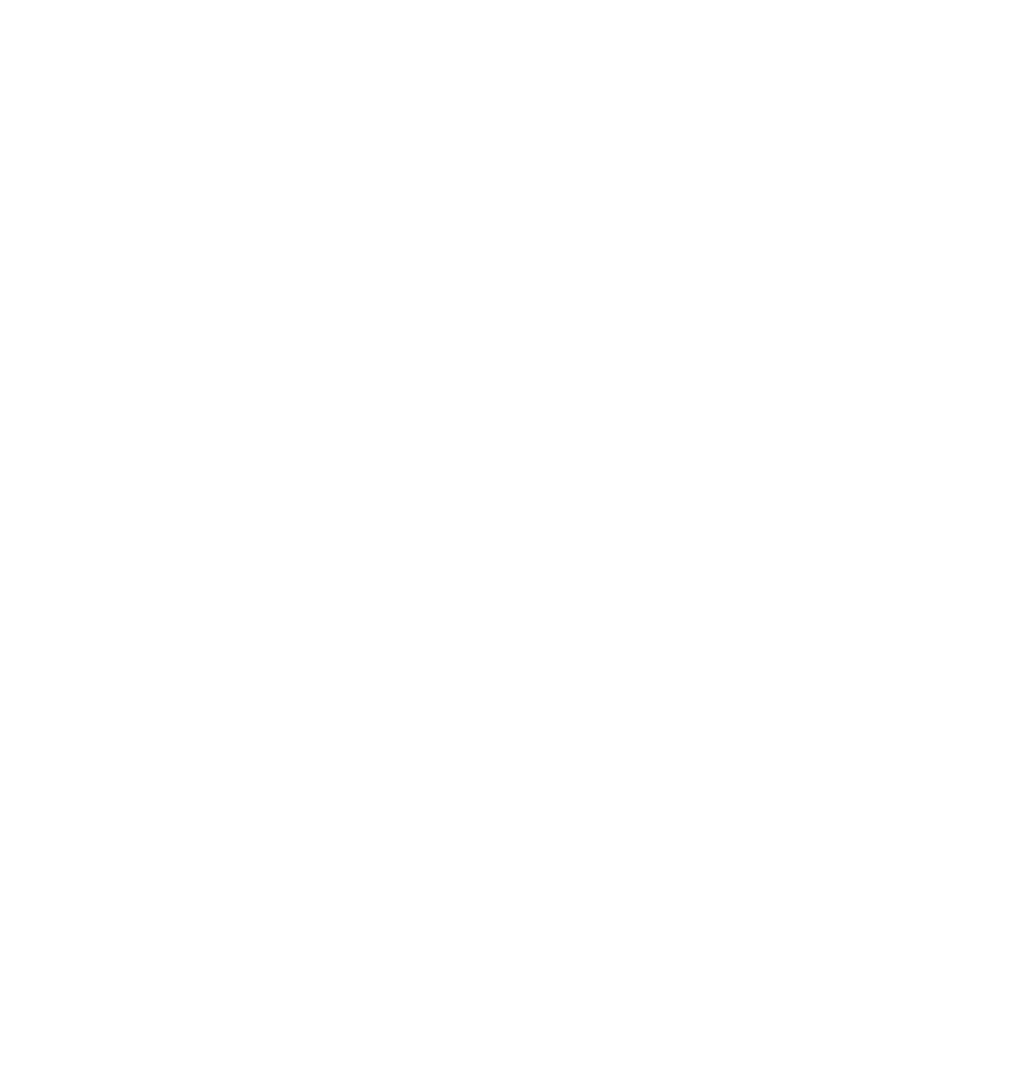
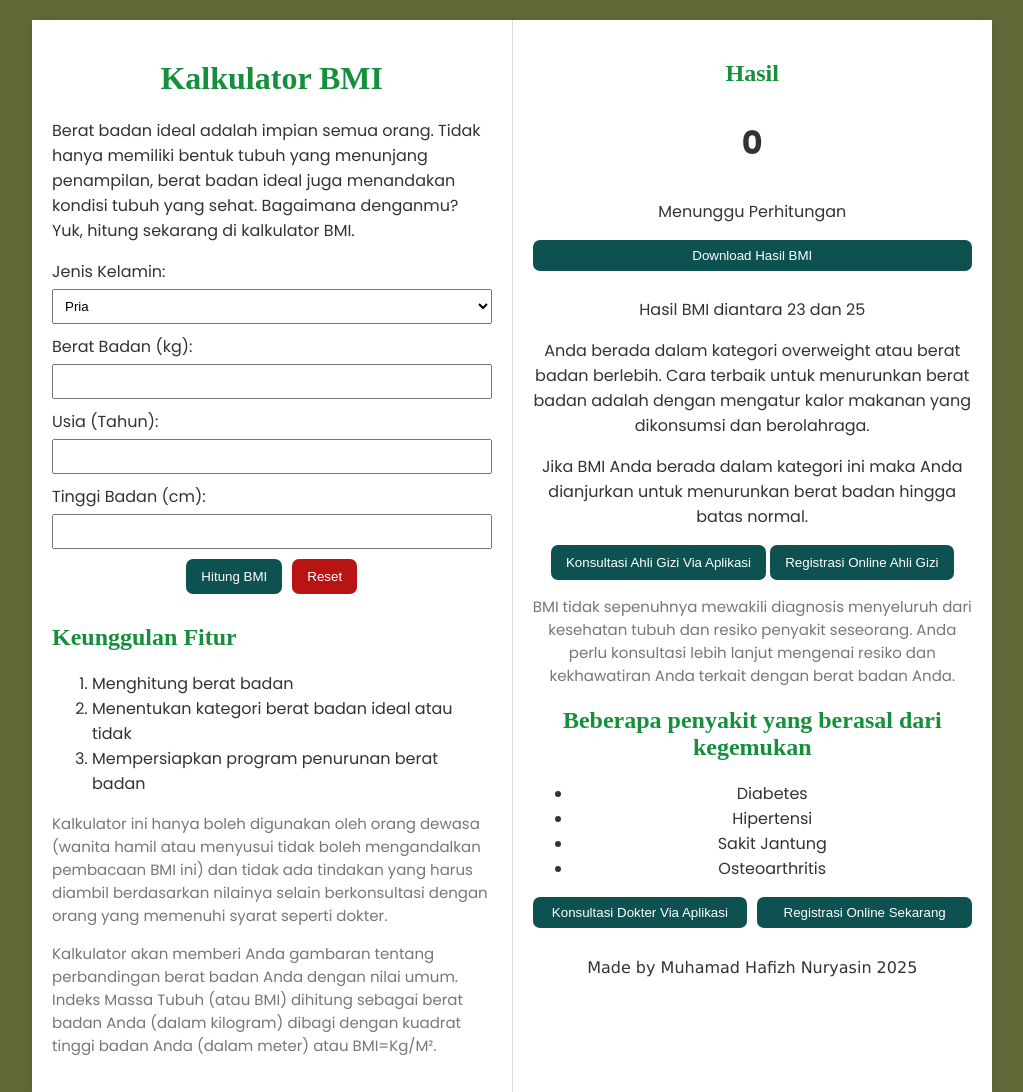
Before and after one commit to revou-fundamental-course/20-jan-25-alissonhafizh, a plain HTML site: page index.html in a window 1280 px wide. Shown: the whole page, without its empty margins (128-1151 px from the left). Before the commit the page ends 800 px from the top, so only its background shows below. Drawn offline with Linux system fonts and the light colour scheme.

Commit message:
Konfigurasi Akhir

```diff
--- a/css/style.css
+++ b/css/style.css
@@ -0,0 +1,112 @@
+body {
+    font-family: 'Poppins', sans-serif;
+    margin: 0;
+    padding: 0;
+    background-color: #606a38;
+    color: #333;
+}
+
+.container {
+    display: flex;
+    max-width: 960px;
+    margin: 20px auto;
+    box-shadow: 0 0 10px rgba(0, 0, 0, 0.1);
+    background-color: #fff;
+}
+
+.left-column {
+    flex: 1;
+    padding: 20px;
+    border-right: 1px solid #ddd;
+}
+
+.right-column {
+    flex: 1;
+    padding: 20px;
+}
+
+h1, h2 {
+    color: #168f3c;
+    font-family: 'Times New Roman', Times, serif;
+}
+
+label {
+    display: block;
+    margin-bottom: 5px;
+}
+
+input, select, button {
+    width: 100%;
+    padding: 8px;
+    margin-bottom: 10px;
+    box-sizing: border-box;
+}
+
+button {
+    background-color: #0d5251;
+    color: white;
+    border: none;
+    cursor: pointer;
+    border-radius: 7px;
+}
+
+button[type="reset"] {
+    background-color: #b91414; /* Warna Tombol Reset */
+}
+
+.keunggulan, .penyakit {
+    margin-top: 20px;
+}
+
+.disclaimer {
+    font-size: 15px;
+    color: #777;
+}
+
+.hasil {
+    text-align: center;
+    margin-bottom: 20px;
+}
+
+.center-title {
+    text-align: center;
+    margin-top: 20px;
+}
+.center-text {
+    text-align: center;
+    font-family: Verdana, Geneva, Tahoma, sans-serif;
+    font-size: 16px;
+}
+
+
+#hasil-bmi {
+    font-size: 2em;
+    font-weight: bold;
+}
+
+.tombol {
+    display: flex;
+    flex-direction: row;
+    justify-content: center;
+    gap: 10px;
+}
+
+.konsultasi button {
+    width: auto;
+    padding: 10px 15px;
+    margin: 0 auto;
+    border-radius: 7px;
+}
+
+.button-container {
+    display: flex;
+    flex-direction: row;
+    justify-content: center;
+    gap: 10px;
+}
+
+.button-container button {
+    width: auto;
+    padding: 10px 15px;
+    border-radius: 7px;
+}
--- a/index.html
+++ b/index.html
@@ -1,11 +1,95 @@
 <!DOCTYPE html>
-<html lang="en">
+<html lang="id">
 <head>
     <meta charset="UTF-8">
     <meta name="viewport" content="width=device-width, initial-scale=1.0">
-    <title>Document</title>
+    <title>Kalkulator BMI</title>
+    <link rel="stylesheet" href="css/style.css">
+    <link rel="preconnect" href="https://fonts.googleapis.com">
+    <link rel="preconnect" href="https://fonts.gstatic.com" crossorigin>
+    <link href="https://fonts.googleapis.com/css2?family=Poppins:wght@400;500;700&display=swap" rel="stylesheet">
 </head>
 <body>
+    <div class="container">
+        <div class="left-column">
+            <h1 class="center-title">Kalkulator BMI</h1>
+            <form>
+                <p>Berat badan ideal adalah impian semua orang. Tidak hanya memiliki bentuk tubuh yang menunjang penampilan, berat badan ideal juga menandakan kondisi tubuh yang sehat. Bagaimana denganmu? Yuk, hitung sekarang di kalkulator BMI.</p>
 
+                <label for="jenis-kelamin">Jenis Kelamin:</label>
+                <select id="jenis-kelamin">
+                    <option value="pria">Pria</option>
+                    <option value="wanita">Wanita</option>
+                </select>
+
+                <label for="berat">Berat Badan (kg):</label>
+                <input type="number" id="berat" required>
+
+                <label for="usia">Usia (Tahun):</label>
+                <input type="number" id="usia" required>
+
+                <label for="tinggi">Tinggi Badan (cm):</label>
+                <input type="number" id="tinggi" required>
+
+                <div class="button-container">
+                    <button type="button" onclick="hitungBMI()">Hitung BMI</button>
+                    <button type="reset">Reset</button>
+                </div>
+            </form>
+
+            <div class="keunggulan">
+                <h2>Keunggulan Fitur</h2>
+                <ol>
+                    <li>Menghitung berat badan</li>
+                    <li>Menentukan kategori berat badan ideal atau tidak</li>
+                    <li>Mempersiapkan program penurunan berat badan</li>
+                </ol>
+            </div>
+
+            <p class="disclaimer">Kalkulator ini hanya boleh digunakan oleh orang dewasa (wanita hamil atau menyusui tidak boleh mengandalkan pembacaan BMI ini) dan tidak ada tindakan yang harus diambil berdasarkan nilainya selain berkonsultasi dengan orang yang memenuhi syarat seperti dokter.</p>
+
+            <p class="disclaimer">Kalkulator akan memberi Anda gambaran tentang perbandingan berat badan Anda dengan nilai umum. Indeks Massa Tubuh (atau BMI) dihitung sebagai berat badan Anda (dalam kilogram) dibagi dengan kuadrat tinggi badan Anda (dalam meter) atau BMI=Kg/M².</p>
+
+        </div>
+        <div class="right-column">
+            <div class="hasil">
+                <h2>Hasil</h2>
+                <p id="hasil-bmi">0</p>
+                <p id="kategori">Menunggu Perhitungan</p>
+                <button id="downloadBtn">Download Hasil BMI</button>
+
+                <p>Hasil BMI diantara 23 dan 25</p>
+                <p>Anda berada dalam kategori overweight atau berat badan berlebih. Cara terbaik untuk menurunkan berat badan adalah dengan mengatur kalor makanan yang dikonsumsi dan berolahraga.</p>
+                <p>Jika BMI Anda berada dalam kategori ini maka Anda dianjurkan untuk menurunkan berat badan hingga batas normal.</p>
+
+                <div class="konsultasi">
+                    <button>Konsultasi Ahli Gizi Via Aplikasi</button>
+                    <button>Registrasi Online Ahli Gizi</button>
+                </div>
+
+                <p class="disclaimer">BMI tidak sepenuhnya mewakili diagnosis menyeluruh dari kesehatan tubuh dan resiko penyakit seseorang. Anda perlu konsultasi lebih lanjut mengenai resiko dan kekhawatiran Anda terkait dengan berat badan Anda.</p>
+
+                <div class="penyakit">
+                    <h2>Beberapa penyakit yang berasal dari kegemukan</h2>
+                    <ul>
+                        <li>Diabetes</li>
+                        <li>Hipertensi</li>
+                        <li>Sakit Jantung</li>
+                        <li>Osteoarthritis</li>
+                    </ul>
+                </div>
+
+                <div class="tombol">
+                    <button>Konsultasi Dokter Via Aplikasi</button>
+                    <button>Registrasi Online Sekarang</button>
+                </div>
+
+            </div>
+            <div>
+                <p class="center-text">Made by Muhamad Hafizh Nuryasin 2025</p>
+            </div>
+        </div>
+    </div>
+    <script src="js/script.js"></script>
 </body>
 </html>
--- a/js/script.js
+++ b/js/script.js
@@ -0,0 +1,39 @@
+function hitungBMI() {
+    const berat = parseFloat(document.getElementById('berat').value);
+    const tinggi = parseFloat(document.getElementById('tinggi').value) / 100;
+
+    if (isNaN(berat) || isNaN(tinggi) || tinggi === 0) {
+        alert('Masukkan nilai berat dan tinggi yang valid.');
+        return;
+    }
+
+    const bmi = (berat / (tinggi * tinggi)).toFixed(2);
+    document.getElementById('hasil-bmi').textContent = bmi;
+
+    let kategori = '';
+    if (bmi < 18.5) {
+        kategori = 'Kekurangan berat badan';
+    } else if (bmi >= 18.5 && bmi < 24.9) {
+        kategori = 'Berat badan normal';
+    } else if (bmi >= 25 && bmi < 29.9) {
+        kategori = 'Kelebihan berat badan';
+    } else {
+        kategori = 'Obesitas';
+    }
+    document.getElementById('kategori').textContent = kategori;
+}
+
+document.querySelector('form').addEventListener('submit', function(event) {
+    event.preventDefault();
+    hitungBMI();
+});
+
+function resetForm() {
+    document.getElementById('berat').value = '';
+    document.getElementById('tinggi').value = '';
+    document.getElementById('usia').value = '';
+    document.getElementById('hasil-bmi').textContent = '0';
+    document.getElementById('kategori').textContent = 'Menunggu Perhitungan';
+}
+
+document.querySelector('button[type="reset"]').addEventListener('click', resetForm);
```
